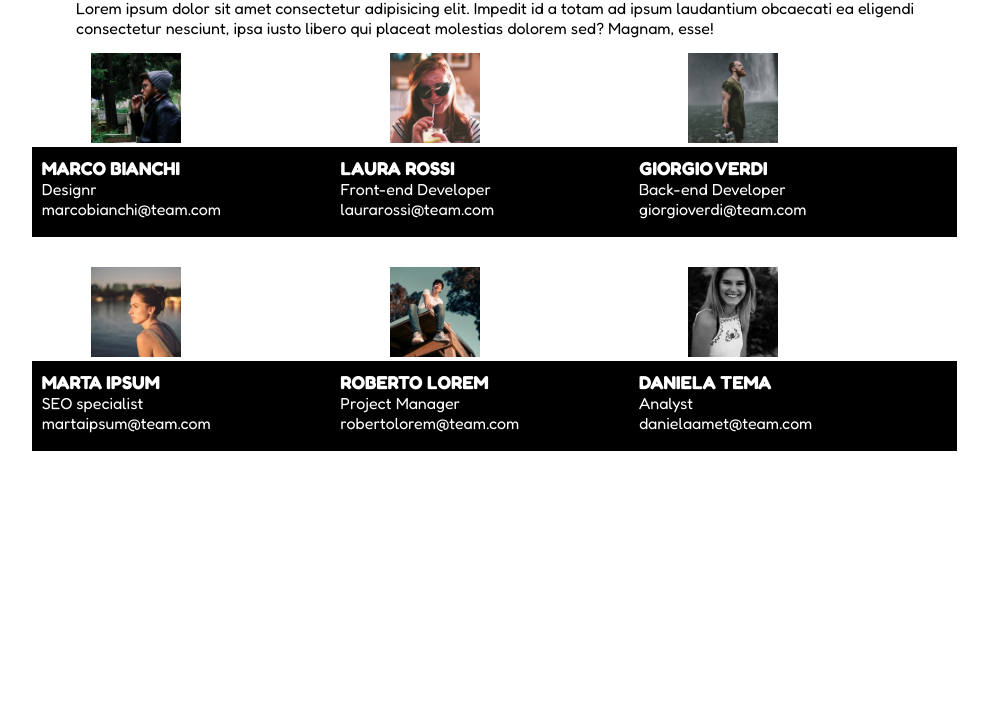
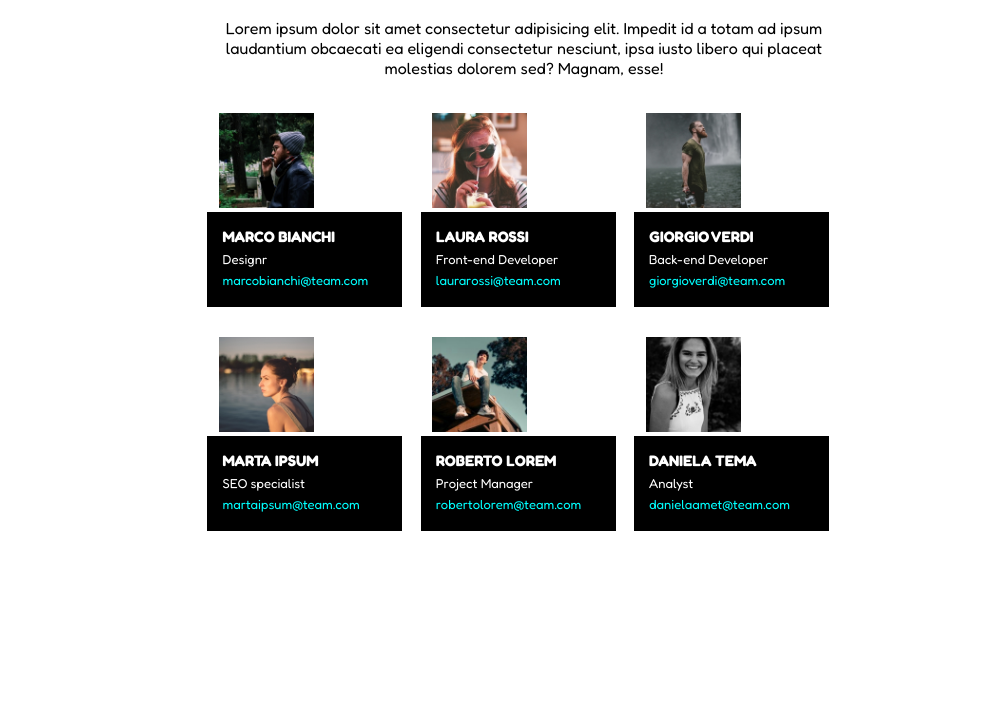
Before and after one commit to KOVU9529/html-css-float-cards, a plain HTML site: page index.html in a window 1280 px wide. Shown: the part 81-800 px from the top of the page, without its empty margins (116-1104 px from the left). Drawn offline with Linux system fonts and the light colour scheme.

Commit message:
dettagli

```diff
--- a/css/style.css
+++ b/css/style.css
@@ -4,7 +4,7 @@
     box-sizing: border-box;
 }
 .conteiner{
-    width: 70%;
+    width: 50%;
     margin: auto;
 }
 body{
@@ -16,24 +16,38 @@ body{
     clear:both;
 }
 h1{
-    margin: 20px;
+    margin: 30px;
     color: #e43270;
+    text-align: center;
+}
+.ex{
+    margin-top: 20px;
+    margin-bottom: 20px;
     text-align: center;
 }
 .col{
     padding: 15px;
     float: left;
     width: calc(100%/3);
+    border-top: #e43270;
 }
 .cardx{
+    font-size: small;
     float: right;
     color: white;
     background-color: black;
-    width: 328px;
-    height: 90px;
-    padding: 10px;
+    width: 194.9px;
+    height: 95px;
+    padding: 15px;
 }
 img{
-    width: 90px;
-    height: 90px;
+    width: 95px;
+    height: 95px;
 }
+.blu{
+    margin-top: 5px;
+    color: aqua;
+}
+h3{
+    margin-bottom: 5px;
+}
```
